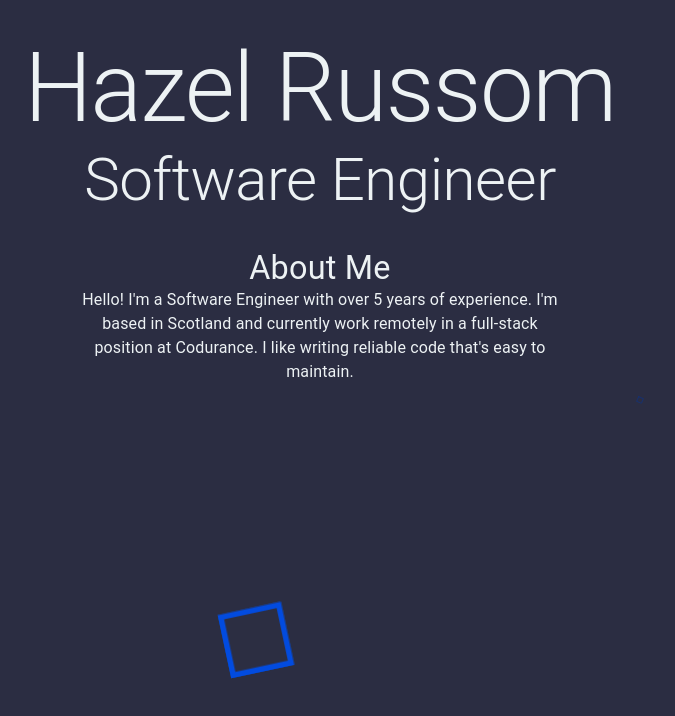
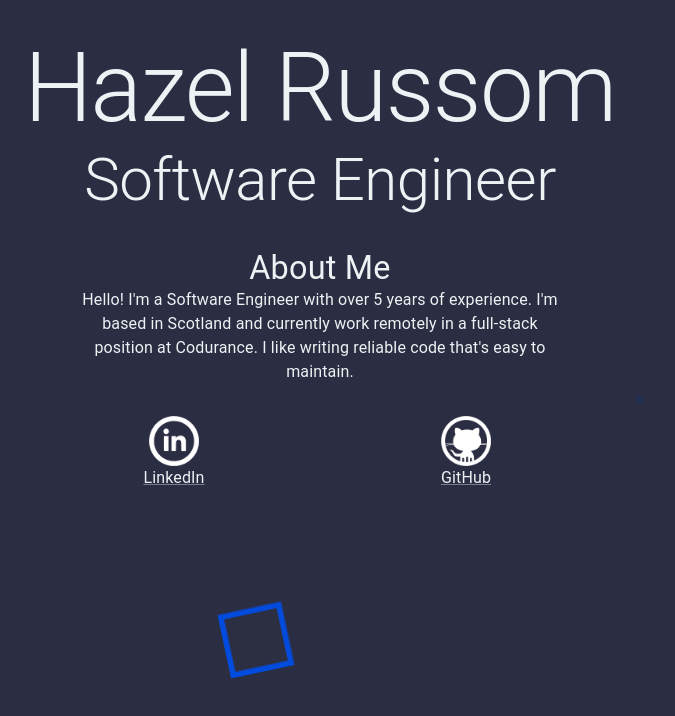
Before and after one commit to HazelRussom/hazelrussom.github.io, a React (Vite) app: page / in a window 1280 px wide. Shown: the top 716 px of the page, without its empty margins (320-995 px from the left). Built offline with nearby package versions, Linux system fonts and the light colour scheme.

Commit message:
Remove public prefix on images

```diff
--- a/src/LandingPage.jsx
+++ b/src/LandingPage.jsx
@@ -6,7 +6,7 @@
     return (
         <Container maxWidth="sm" align="center">
             <AboutMe/>
-            {/* <Links/> */}
+            <Links/>
         </Container>
     )
 }
--- a/src/LinkCard.jsx
+++ b/src/LinkCard.jsx
@@ -4,7 +4,7 @@
 class LinksCard extends Component {
   render() {
     const{title, link, image} = this.props;
-    var imagePath = process.env.PUBLIC_URL + "images/" + image;
+    var imagePath = "images/" + image;
 
     return (
       <Link href={link}>
```
Also changed, not shown: index.html (+0 -19 lines).
